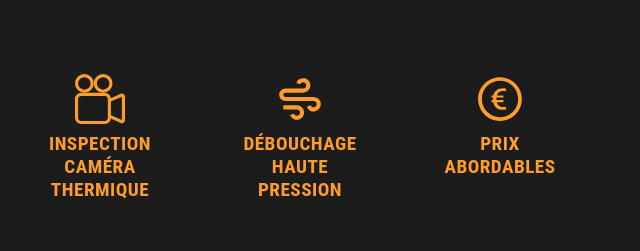
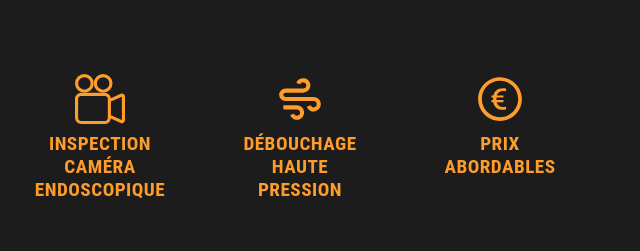
Before and after one commit to evewolfs/turbotech-web, a Gatsby site: page /debouchage in a window 1280 px wide. Shown: the part 1021-1272 px from the top of the page, 0-640 px from the left. Built offline with nearby package versions, Linux system fonts and the light colour scheme; Gatsby itself is replaced by a stand-in of ours.

```diff
--- a/src/pages/debouchage.js
+++ b/src/pages/debouchage.js
@@ -47,7 +47,7 @@ const Debouchage = props => (
 
     <CardIcon
       avatar={<BsCameraReels size={50} color={"var(--orange)"} />}
-      title="Inspection caméra thermique"
+      title="Inspection caméra endoscopique"
       color={"var(--orange)"}
     />
 
```
